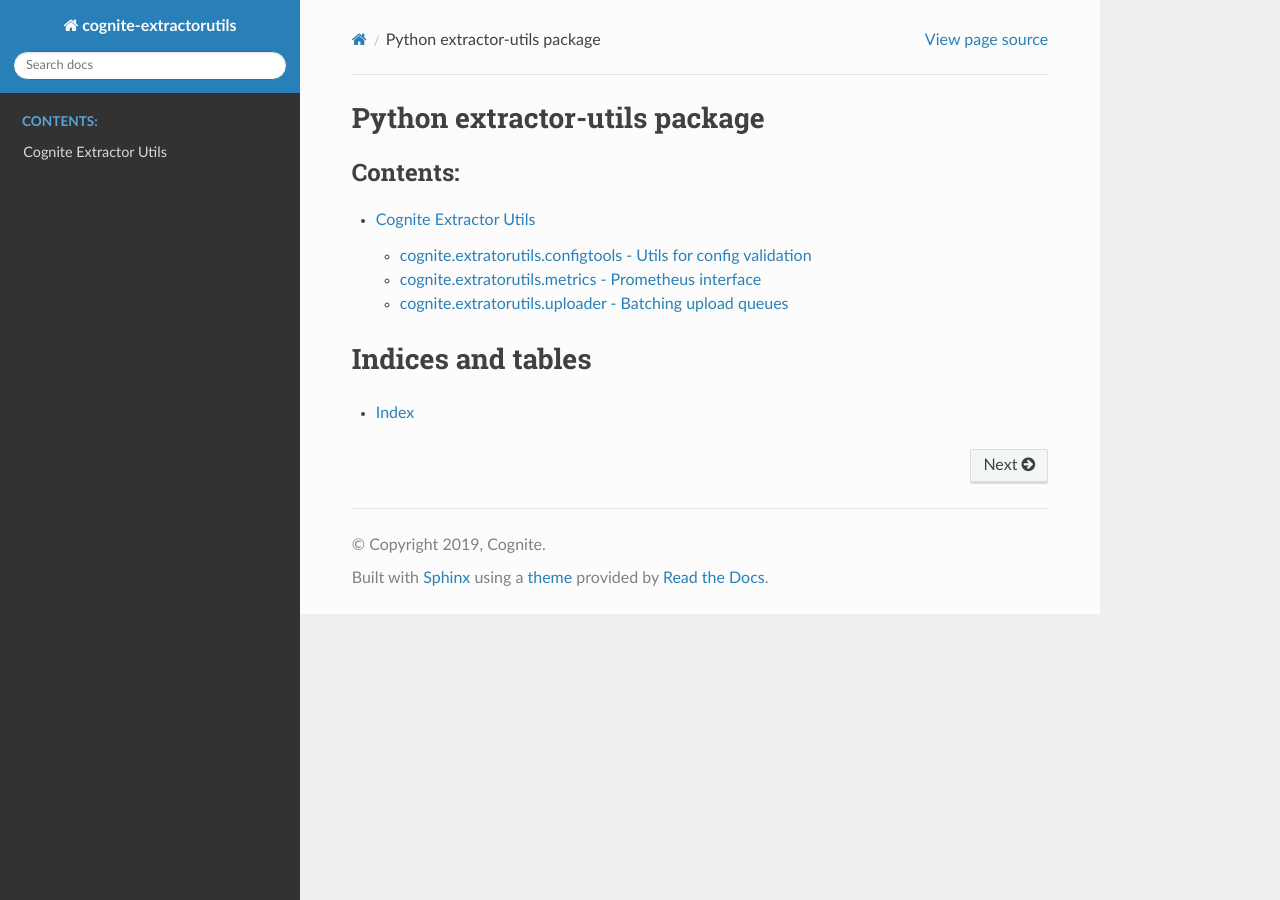
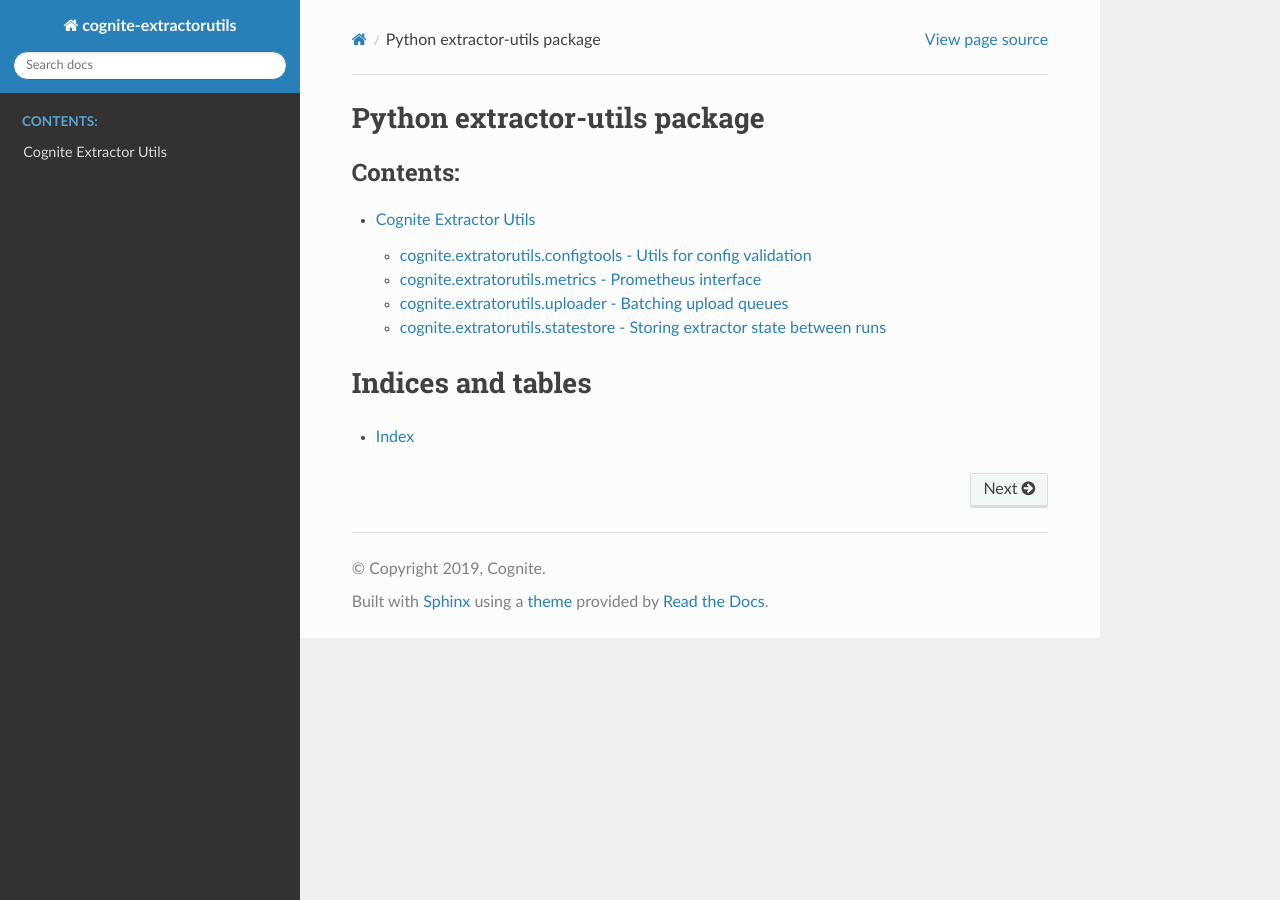
Before and after one commit to cognitedata/python-extractor-utils, a Sphinx documentation site: the page built from docs/source/index.rst, in a window 1280 px wide. Built offline with Sphinx 7.4.7 and the Read the Docs theme 2.0.0, drawn with Linux system fonts in a browser that asks for light colours; the version number could not be read and is left out.

Commit message:
Add state store to docs

```diff
--- a/docs/source/docs.rst
+++ b/docs/source/docs.rst
@@ -28,3 +28,12 @@ cognite.extratorutils.uploader - Batching upload queues
     :members:
     :undoc-members:
     :show-inheritance:
+
+
+cognite.extratorutils.statestore - Storing extractor state between runs
+-----------------------------------------------------------------------
+
+.. automodule:: cognite.extractorutils.statestore
+    :members:
+    :undoc-members:
+    :show-inheritance:
```
